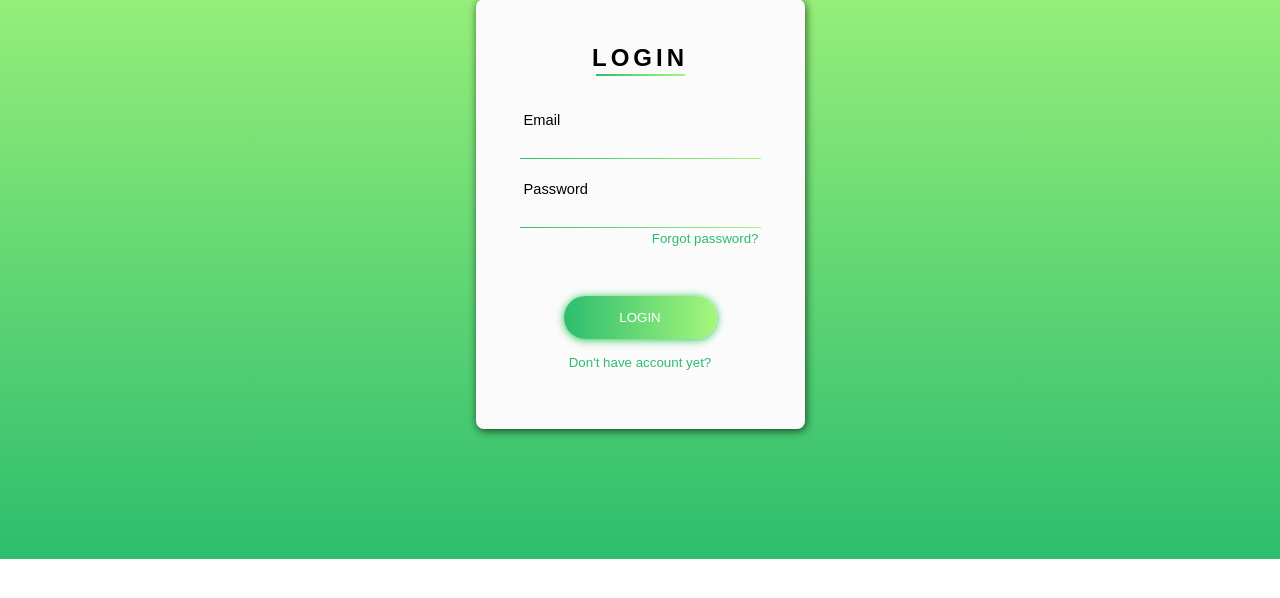
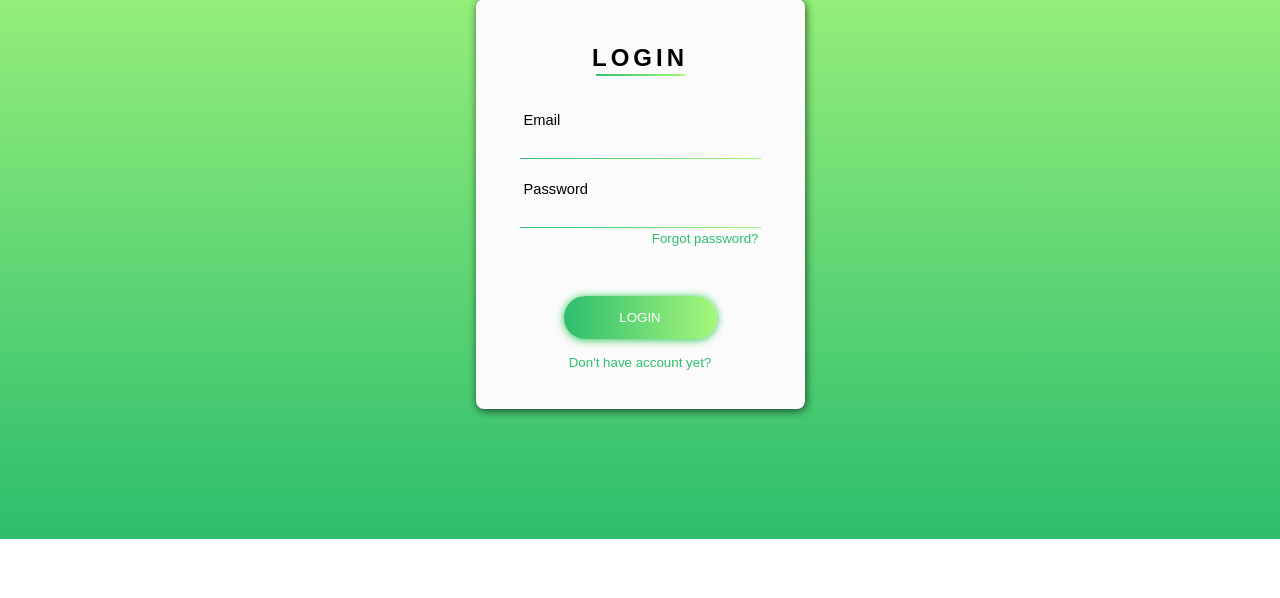
Before and after one commit to AhmadHidayatP/AhmadHidayatP.github.io, a PHP site: page / in a window 1280 px wide. Shown: the part 97-695 px from the top of the page. Run offline with PHP 8.4, Linux system fonts and the light colour scheme.

Commit message:
Update style.css

```diff
--- a/style.css
+++ b/style.css
@@ -19,8 +19,8 @@ label {
 #card {
   background: #fbfbfb;
   border-radius: 8px;
-  box-shadow: 1px 2px 8px rgba(0, 0, 0, 0.65);
-  height: 430px;
+  box-shadow: 1px 2px 9px rgba(0, 0, 0, 0.65);
+  height: 410px;
   margin: 6rem auto 8.1rem auto;
   width: 329px;
 }
```
